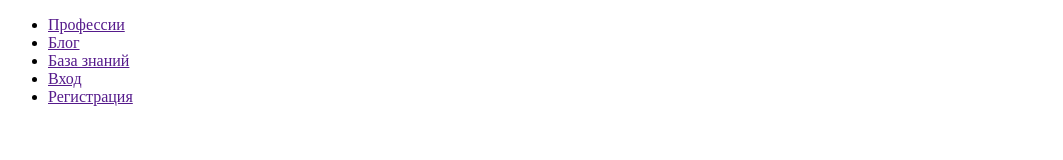
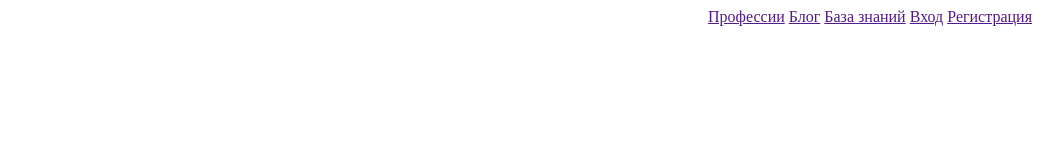
Before and after one commit to MLMaterials/mlmaterials.github.io, a plain HTML site: page index.html in a window 1280 px wide. Shown: the whole page, without its empty margins (120-1183 px from the left). Drawn offline with Linux system fonts and the light colour scheme.

Commit message:
css checking

```diff
--- a/style.css
+++ b/style.css
@@ -4,3 +4,21 @@
     padding: 0 15px;
     margin: 0 auto;
 }
+
+.logo {
+    float: left
+}
+
+nav {
+    float: right;
+}
+
+nav ul {
+    margin: 0;
+    padding: 0;
+    list-style: none;
+}
+
+nav li {
+    display: inline-block;
+}
```
